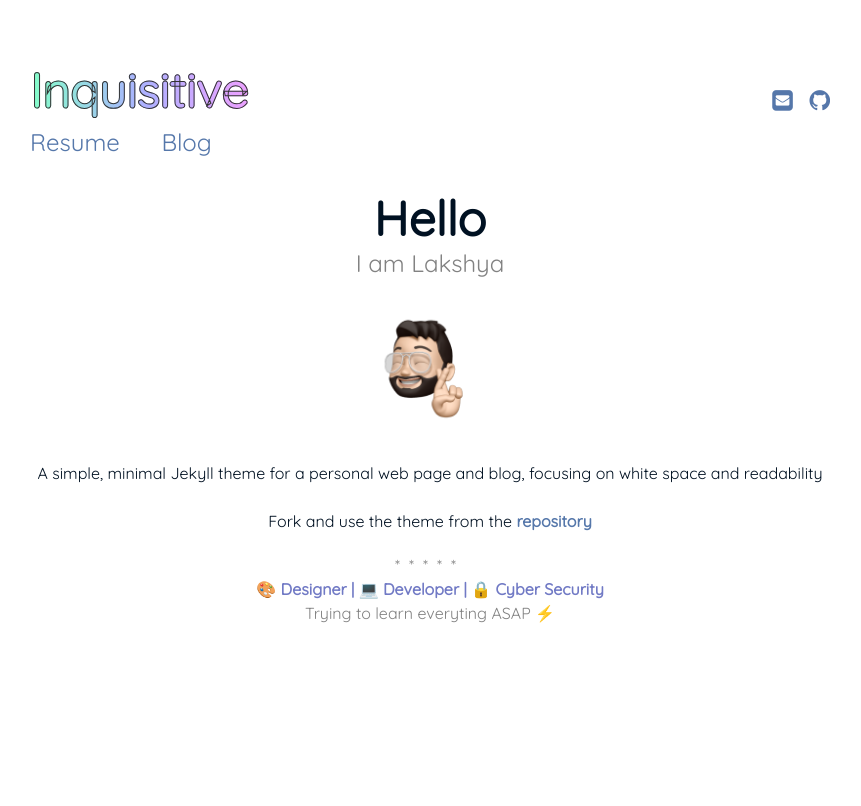
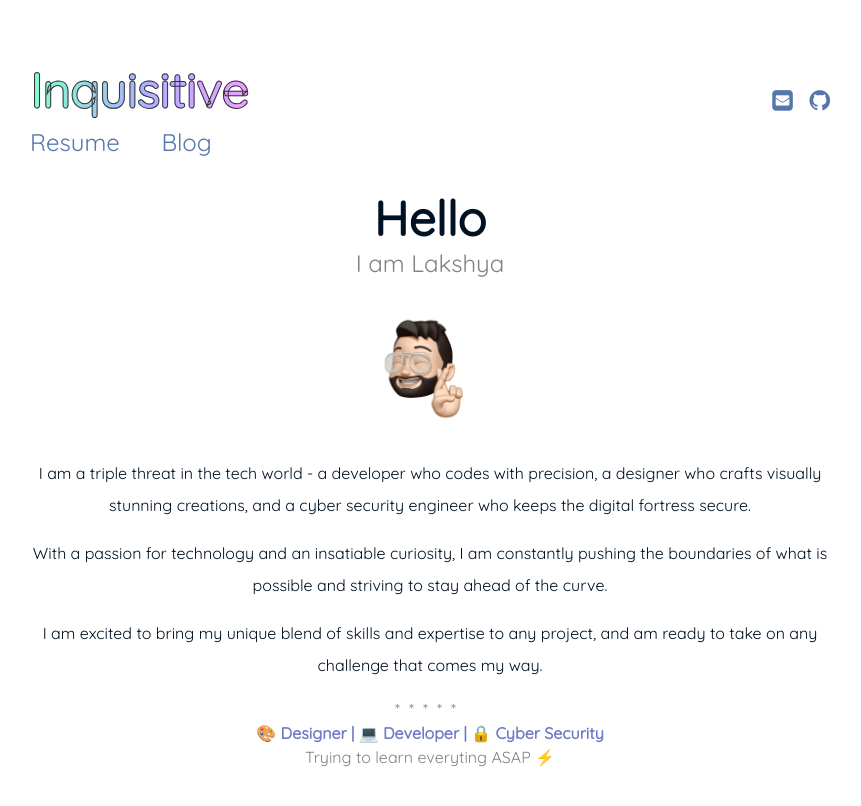
Before and after one commit to lakshyarao22/lakshyarao22.github.io, a Jekyll site: the page built from index.md, in a window 1280 px wide. Shown: the top 806 px of the page, without its empty margins (210-1071 px from the left). Built offline with Jekyll 4.4.1, drawn with Linux system fonts in a browser that asks for light colours.

Commit message:
added descriptioin to index

```diff
--- a/index.md
+++ b/index.md
@@ -9,7 +9,13 @@ sitemap:
 <img src="{{ '/assets/img/peace.webp' | prepend: site.baseurl }}" id="about-img">
 
 <div id="describe-text">
-	<p>A simple, minimal Jekyll theme for a personal web page and blog, focusing on white space and readability</p>
-	<p>Fork and use the theme from the <strong> <a href="https://github.com/knhash/Pudhina"> repository</a> </strong></p>
+ <p>I am a triple threat in the tech world - a developer who codes with precision, a designer who crafts visually stunning creations, and a cyber security engineer who keeps the digital fortress secure.</p>
+ <p>With a passion for technology and an insatiable curiosity, I am constantly pushing the boundaries of what is possible and striving to stay ahead of the curve.</p>
+ <p>I am excited to bring my unique blend of skills and expertise to any project, and am ready to take on any challenge that comes my way.</p>
 <!---An active open source contributor with years of experience workingon UI/UX and developer tools using both compiled and interpretedlanguages while adhering to best practices. I have mostly writtencode in Dart along with a little bit of Embeded C profissionally. -->
+
+<!-- I am a triple threat in the tech world - a developer who codes with precision, a designer who crafts visually stunning creations, and a cyber security engineer who keeps the digital fortress secure. With a passion for technology and an insatiable curiosity, I am constantly pushing the boundaries of what is possible and striving to stay ahead of the curve. I am excited to bring my unique blend of skills and expertise to any project, and am ready to take on any challenge that comes my way. -->
+
+<!-- Imagine a developer who can not only bring your ideas to life, but also design them with a keen eye for aesthetics. Add to that a cyber security expert who can fortify your digital landscape and protect against any potential threats. That's me - a tech powerhouse with a dynamic skillset that spans across development, design, and cyber security. I am always seeking new challenges and opportunities to showcase my abilities, and I am ready to take your project to the next level. -->
+
 </div>
```
